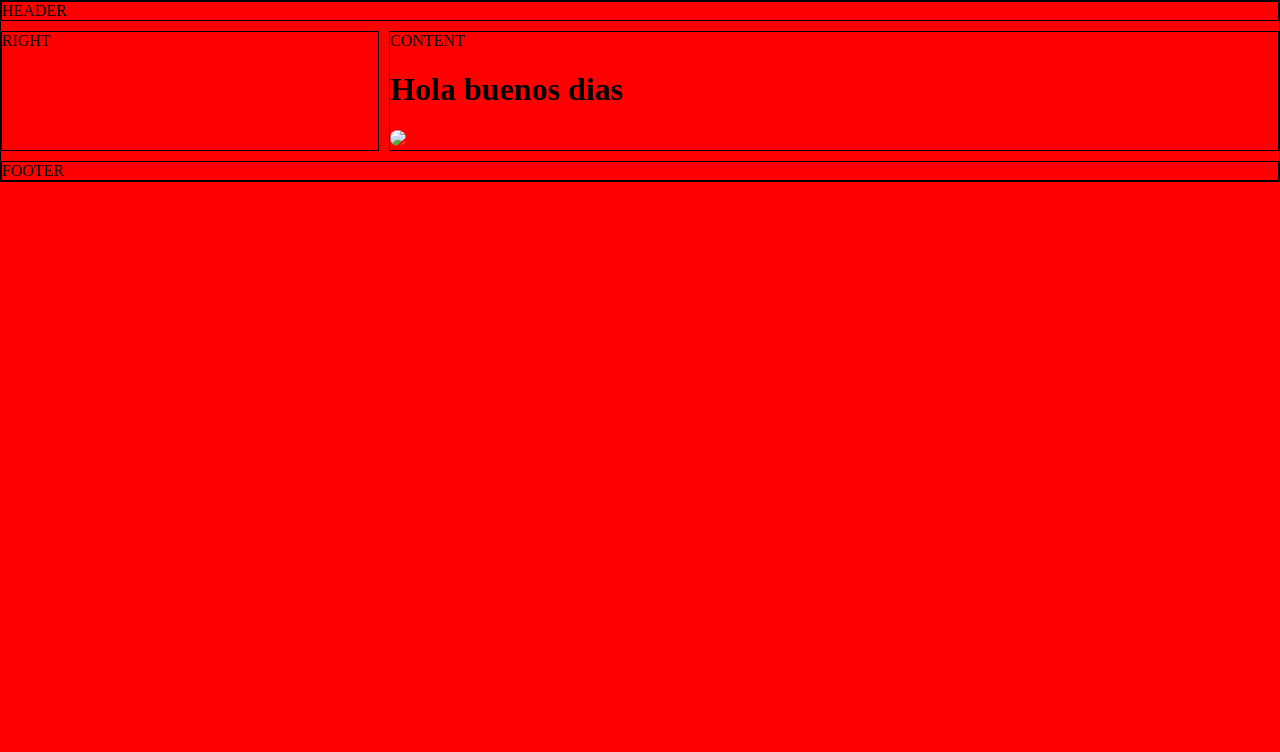
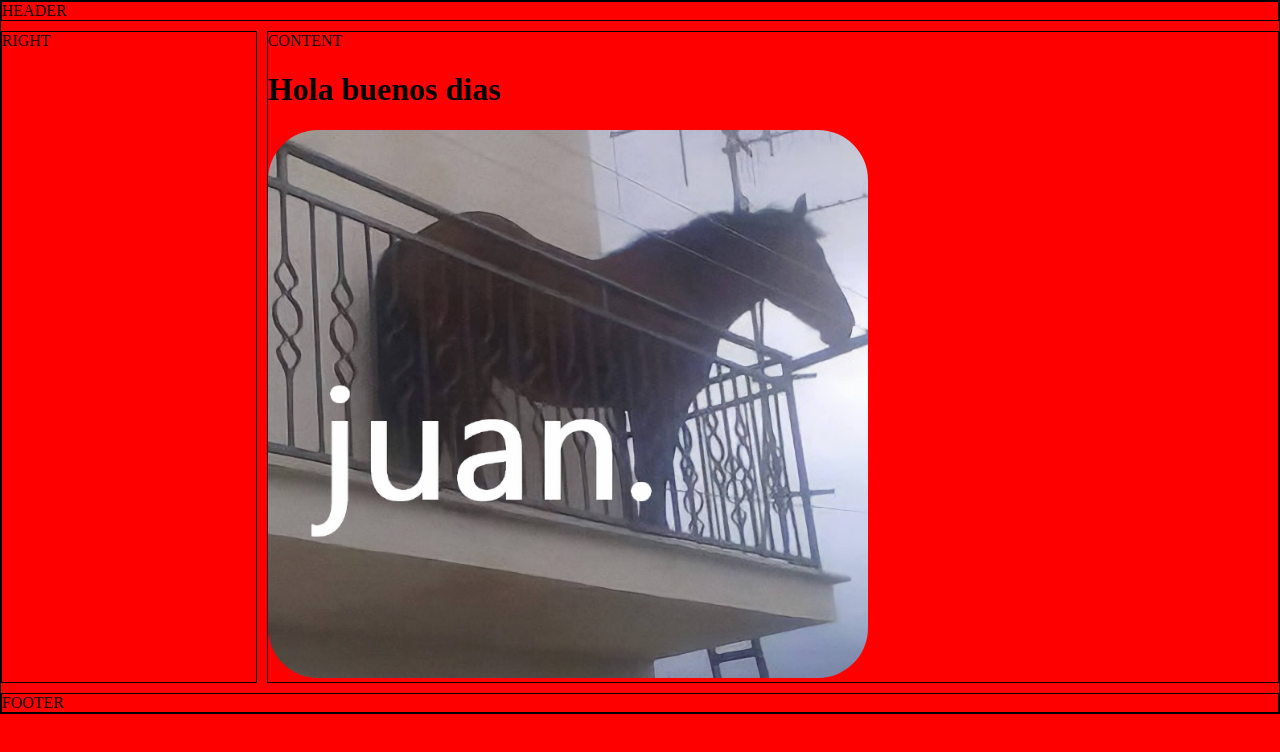
Before and after one commit to Ikervacho/myfirstpage, a plain HTML site: page index.html in a window 1280 px wide. Drawn offline with Linux system fonts and the light colour scheme.

Commit message:
he puesto la imagen

```diff
--- a/index.html
+++ b/index.html
@@ -21,7 +21,7 @@ with the same ID at the same HTML pag
     <div class="box" id="content">CONTENT
         <h1>Hola buenos dias</h1>
         <p></p>
-        <img id="main-image" src="images/rajoy.jpg"/>
+        <img id="main-image" src="rajoy.jpg"/>
 
     </div>
     <div class="box" id="footer">FOOTER</div>
```
Also changed, not shown: rajoy.jpg (added).
